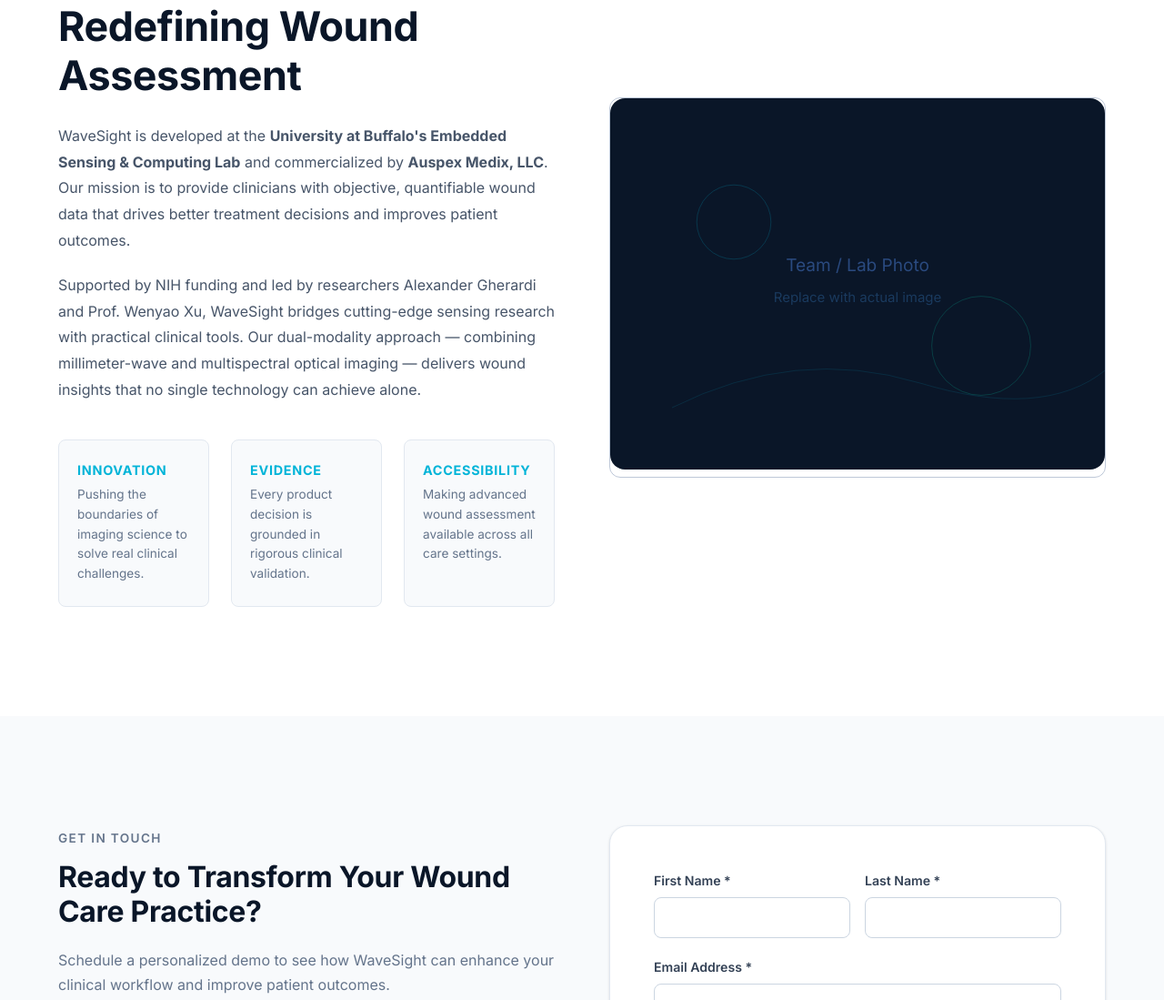
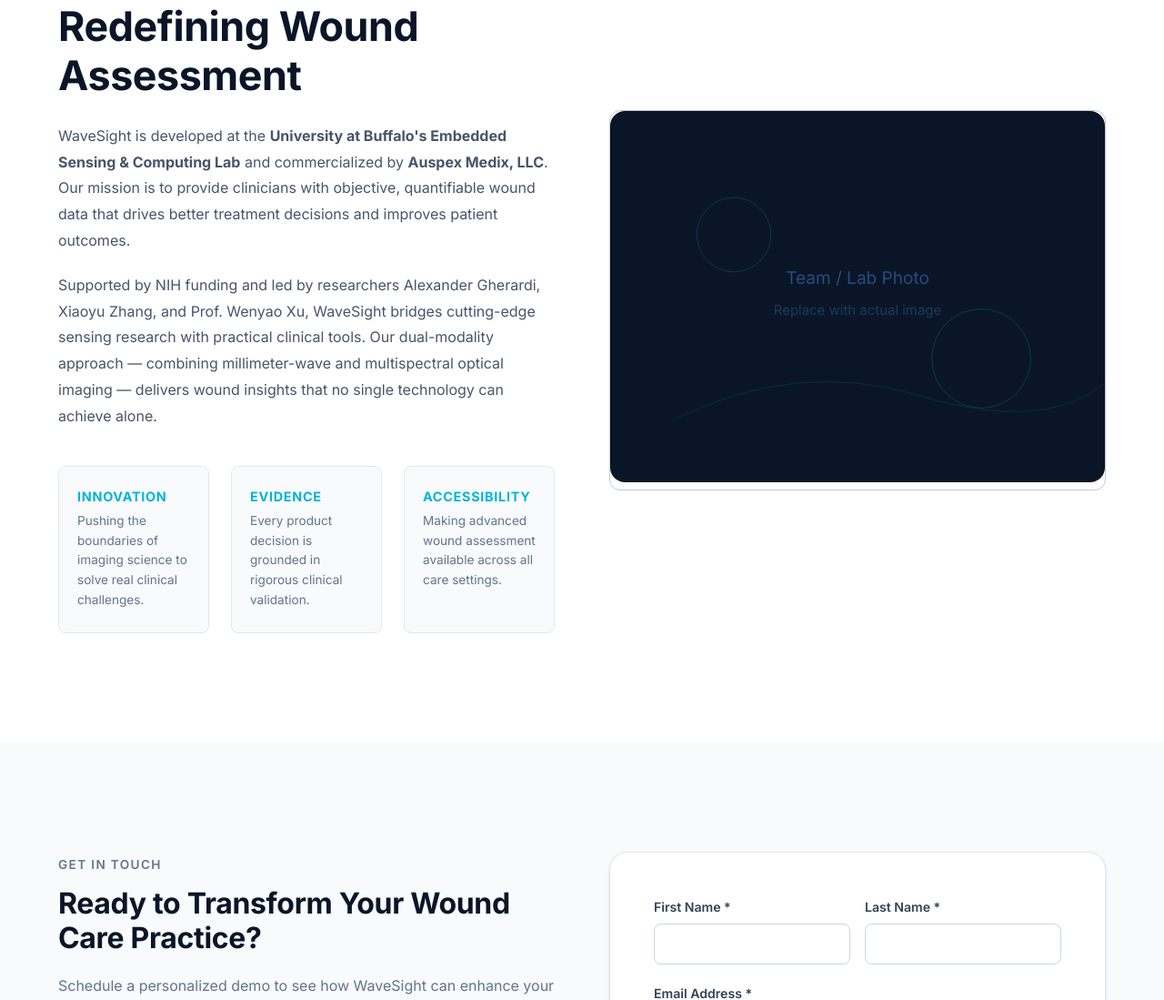
Before and after one commit to ESC-Lab-UB/WaveSightWeb, a plain HTML site: page index.html in a window 1280 px wide. Shown: the part 6022-7121 px from the top of the page at 91% size. Drawn offline with Linux system fonts and the light colour scheme.

Commit message:
Add Xiaoyu Zhang to the team listing

```diff
--- a/index.html
+++ b/index.html
@@ -456,7 +456,7 @@
                         objective, quantifiable wound data that drives better treatment decisions and improves patient outcomes.
                     </p>
                     <p>
-                        Supported by NIH funding and led by researchers Alexander Gherardi and Prof. Wenyao Xu,
+                        Supported by NIH funding and led by researchers Alexander Gherardi, Xiaoyu Zhang, and Prof. Wenyao Xu,
                         WaveSight bridges cutting-edge sensing research with practical clinical tools.
                         Our dual-modality approach — combining millimeter-wave and multispectral optical imaging — delivers
                         wound insights that no single technology can achieve alone.
```
